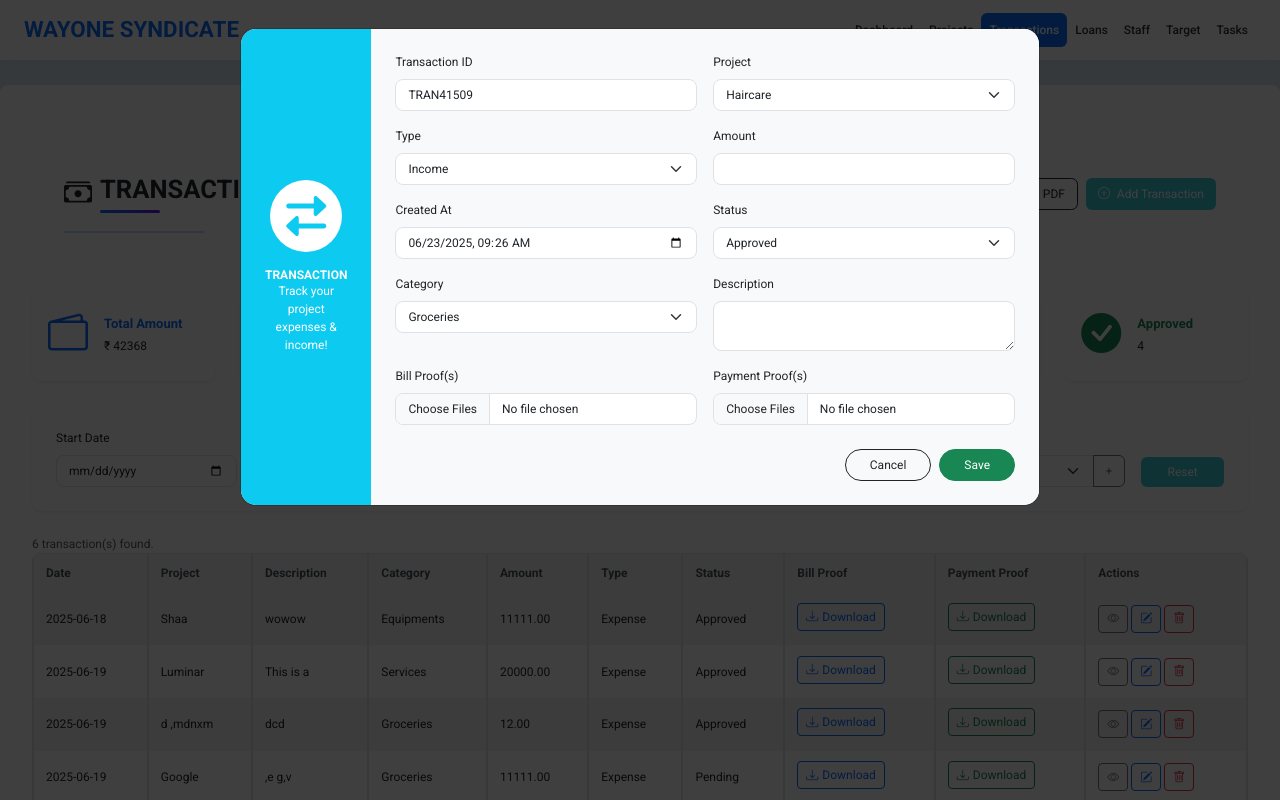
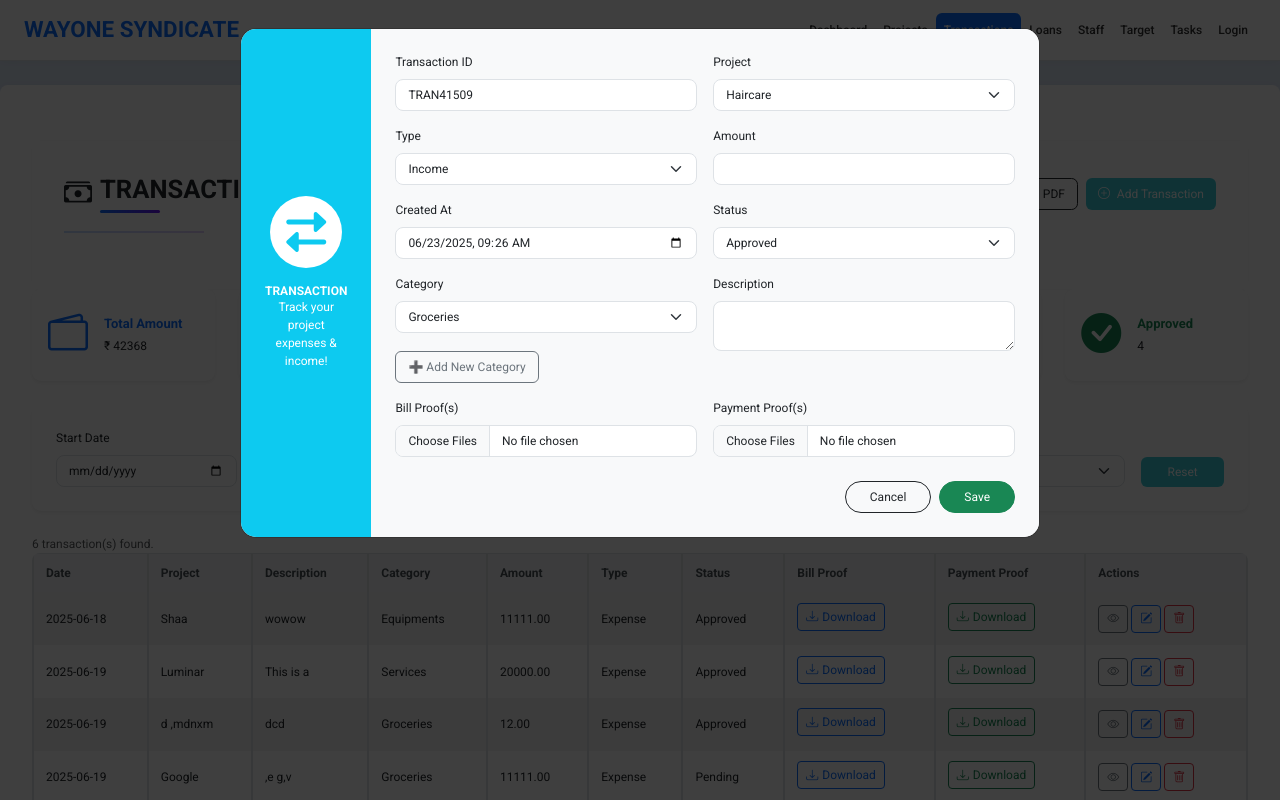
Before and after one commit to Shyhu/Finance-Tracking, a Django app: page /transactions/ in a window 1280 px wide, after a click on "Add Transaction". Run offline with Django 5.2, Linux system fonts and the light colour scheme; data comes from the database, SQL or seed files in the repository; some libraries are stand-ins or nearby versions.

Commit message:
login done'

```diff
--- a/app1/views.py
+++ b/app1/views.py
@@ -789,7 +789,9 @@ from .models import Project, Transaction, Staff, Loan, Repayment
 from django.shortcuts import render
 from .models import Project, Transaction, Staff, Loan, Repayment
 from django.db.models import Sum
+from django.contrib.auth.decorators import login_required
 
+@login_required
 def dashboard_view(request):
     total_projects = Project.objects.count()
     total_income = Transaction.objects.filter(type='Income').aggregate(Sum('amount'))['amount__sum'] or 0
@@ -1077,3 +1079,37 @@ def get_next_project_code(request):
         last_num = 0
     next_code = f"PRJ{last_num + 1:03d}"
     return JsonResponse({'next_code': next_code})
+
+
+
+
+from django.shortcuts import render, redirect
+from django.contrib.auth import authenticate, login
+from .forms import LoginForm
+
+def login_view(request):
+    if request.user.is_authenticated:
+        return redirect('dashboard')  # Replace with your home/dashboard view
+
+    form = LoginForm(request.POST or None)
+    if request.method == 'POST' and form.is_valid():
+        username = form.cleaned_data['username']
+        password = form.cleaned_data['password']
+        user = authenticate(request, username=username, password=password)
+
+        if user:
+            login(request, user)
+            return redirect('dashboard')  # or wherever you want to redirect
+        else:
+            form.add_error(None, "Invalid username or password.")
+
+    return render(request, 'login.html', {'form': form})
+
+
+
+from django.contrib.auth import logout
+from django.shortcuts import redirect
+
+def logout_view(request):
+    logout(request)
+    return redirect('login')  # Redirect to login page after logout
--- a/pms/settings.py
+++ b/pms/settings.py
@@ -125,6 +125,9 @@ USE_TZ = True
 # LOGOUT_REDIRECT_URL = 'login'
 # LOGIN_URL = 'login'
 
+LOGIN_URL = '/login/'
+LOGIN_REDIRECT_URL = '/dashboard/'  # where to redirect after login
+
 
 
 # Static files (CSS, JavaScript, Images)
--- a/pms/urls.py
+++ b/pms/urls.py
@@ -78,7 +78,8 @@ urlpatterns = [
     path('repayment/<int:repayment_id>/edit/', views.edit_repayment, name='edit_repayment'),
     path('repayment/<int:repayment_id>/delete/', views.delete_repayment, name='delete_repayment'),
 
-
+    path('login/', views.login_view, name='login'),
+    path('logout/', views.logout_view, name='logout'),
 
 
 
--- a/templates/base.html
+++ b/templates/base.html
@@ -12,12 +12,7 @@
   <script src="https://cdn.jsdelivr.net/npm/chart.js"></script>
   <link rel="stylesheet" href="https://cdnjs.cloudflare.com/ajax/libs/font-awesome/6.0.0/css/all.min.css">
   <link href="https://cdn.jsdelivr.net/npm/tailwindcss@2.2.19/dist/tailwind.min.css" rel="stylesheet">
-
   <link href="https://fonts.googleapis.com/css2?family=Roboto:wght@400;500;700&display=swap" rel="stylesheet" />
-
-
-
-
 
   <!-- SweetAlert2 -->
   <script src="https://cdn.jsdelivr.net/npm/sweetalert2@11"></script>
@@ -28,7 +23,6 @@
       font-family: 'Segoe UI', sans-serif;
     }
 
-    /* Navbar */
     .navbar {
       background: white;
       box-shadow: 0 0 10px rgba(0,0,0,0.05);
@@ -66,7 +60,6 @@
       box-shadow: 0 0 8px rgba(0,0,0,0.04);
     }
 
-    /* Buttons */
     .btn-primary {
       background-color: #0d6efd;
       border: none;
@@ -76,7 +69,6 @@
       background-color: #0b5ed7;
     }
 
-    /* Footer (optional) */
     footer {
       margin-top: 4rem;
       padding: 1rem;
@@ -103,7 +95,6 @@
         <li class="nav-item">
           <a class="nav-link {% if request.resolver_match.url_name == 'project_list' %}active{% endif %}" href="{% url 'project_list' %}">Projects</a>
         </li>
-
         <li class="nav-item">
           <a class="nav-link {% if request.resolver_match.url_name == 'transaction_list' %}active{% endif %}" href="{% url 'transaction_list' %}">Transactions</a>
         </li>
@@ -112,18 +103,28 @@
         </li>
         <li class="nav-item">
           <a class="nav-link {% if request.resolver_match.url_name == 'staff_list' %}active{% endif %}" href="{% url 'staff_list' %}">Staff</a>
-
         </li>
         <li class="nav-item">
-          <a class="nav-link" href="{% url 'target_dashboard' %}">Target</a>
+          <a class="nav-link {% if request.resolver_match.url_name == 'target_dashboard' %}active{% endif %}" href="{% url 'target_dashboard' %}">Target</a>
         </li>
         <li class="nav-item">
           <a class="nav-link {% if request.resolver_match.url_name == 'task_list' %}active{% endif %}" href="{% url 'task_list' %}">Tasks</a>
         </li>
-
-
+        {% if request.user.is_authenticated %}
+        <li class="nav-item dropdown">
+          <a class="nav-link dropdown-toggle" href="#" id="userDropdown" role="button" data-bs-toggle="dropdown" aria-expanded="false">
+            {{ request.user.username }}
+          </a>
+          <ul class="dropdown-menu dropdown-menu-end" aria-labelledby="userDropdown">
+            <li><a class="dropdown-item" href="{% url 'logout' %}">Logout</a></li>
           </ul>
-
+        </li>
+        {% else %}
+        <li class="nav-item">
+          <a class="nav-link" href="{% url 'login' %}">Login</a>
+        </li>
+        {% endif %}
+      </ul>
     </div>
   </div>
 </nav>
@@ -131,7 +132,6 @@
 <!-- Main Section -->
 <div class="container mt-4">
   {% block content %}
-  <!-- Your page content goes here -->
   {% endblock %}
 </div>
 
--- a/templates/transaction.html
+++ b/templates/transaction.html
@@ -329,7 +329,7 @@
               <option value="{{ cat.name }}" {% if selected.category == cat.name %}selected{% endif %}>{{ cat.name }}</option>
             {% endfor %}
           </select>
-          <button class="btn btn-outline-secondary" type="button" data-bs-toggle="modal" data-bs-target="#addCategoryModal">+</button>
+
         </div>
       </div>
       <div class="col-md-1 text-end">
@@ -484,6 +484,9 @@
                   {% comment %} <option value="add_new">➕ Add New Category</option> {% endcomment %}
 
                 </select>
+
+                <br>
+                 <button class="btn btn-outline-secondary" type="button" data-bs-toggle="modal" data-bs-target="#addCategoryModal">➕ Add New Category</button>
               </div>
 
               <div class="col-md-6">
```
Also changed, not shown: app1/forms.py (+13 -0 lines). Lines whose indentation alone changed are shown as unchanged.
